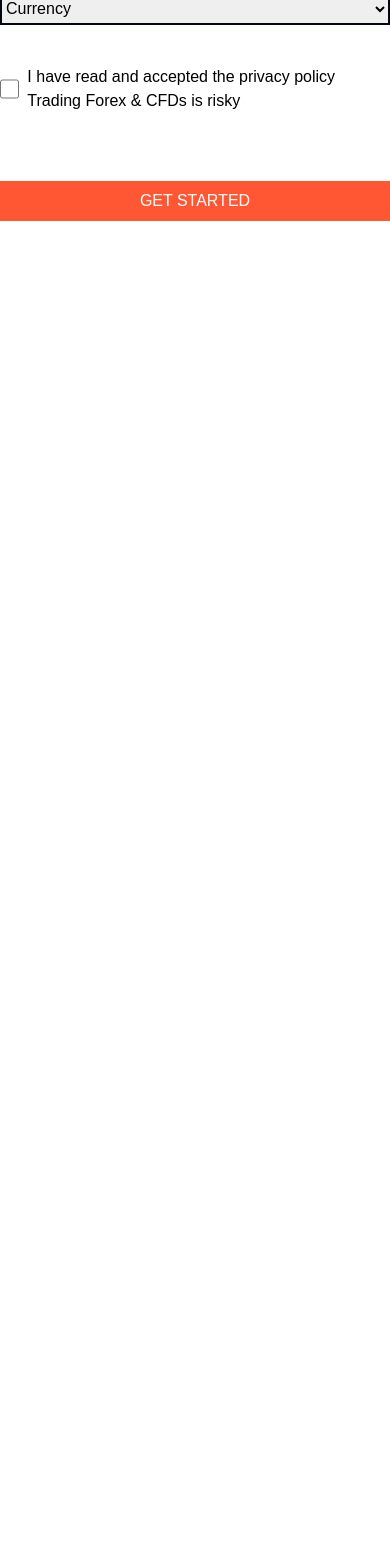
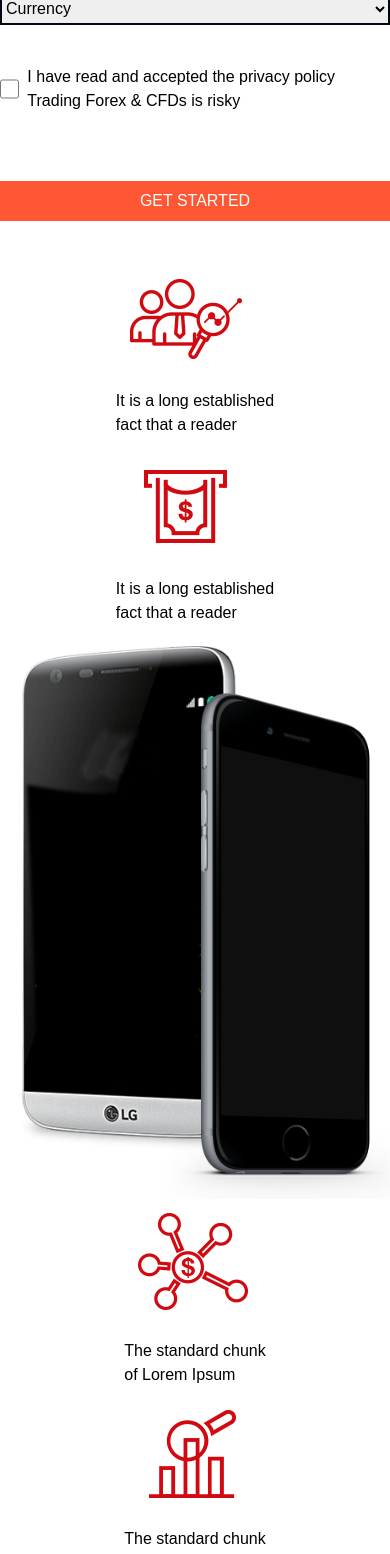
Before and after one commit to Andreaspkst/webhfm, a React (Vite) app: page / in a window 390 px wide. Shown: the part 1023-2577 px from the top of the page. Before the commit the page ends 1272 px from the top, so only its background shows below. Built offline with nearby package versions, Linux system fonts and the light colour scheme; no server answers.

Commit message:
Completed Responsive Hero Section

```diff
--- a/src/App.jsx
+++ b/src/App.jsx
@@ -1,4 +1,4 @@
-import { Mobile, Navbar, Registration } from './components';
+import { Mobile, Navbar, Registration, Hero } from './components';
 
 function App() {
 
@@ -7,6 +7,7 @@ function App() {
         <Navbar />
         <Mobile />
         <Registration />
+        <Hero />
       </div>
   );
 }
--- /dev/null
+++ b/src/components/Hero.jsx
@@ -0,0 +1,41 @@
+import React from 'react'
+import mobilex from '../assets/2mob.png'
+import icon1 from '../assets/icon1.png'
+import icon2 from '../assets/icon2.png'
+import icon3 from '../assets/icon3.png'
+import icon4 from '../assets/icon4.png'
+
+const Hero = () => {
+  return (
+    <div className="w-full flex flex-col-3 justify-between ">
+        <div className="grid md:grid-cols-3 max-w-[1240px] m-auto">
+          <div className="md:mt-20 md:ml-20">
+            <div className="grid justify-center">
+                <img className='' src={icon1} alt="" />
+                <p>It is a long established <br/> fact that a reader</p>
+            </div>
+            <div className="grid justify-center">
+                <img className='' src={icon2} alt="" />
+                <p>It is a long established <br/> fact that a reader</p>
+            </div>
+
+          </div>
+          <div className="">
+            <img className='' src={mobilex} alt="mobilephones" />
+          </div>
+          <div className="md:mt-20 md:mr-20">
+            <div className="grid justify-center">
+                <img className='' src={icon3} alt="" />
+                <p>The standard chunk <br/> of Lorem Ipsum</p>
+            </div>
+            <div className="grid justify-center">
+                <img className='' src={icon4} alt="" />
+                <p>The standard chunk <br/> of Lorem Ipsum</p>
+            </div>
+          </div>
+        </div>
+    </div>
+  )
+}
+
+export default Hero
--- a/src/components/index.js
+++ b/src/components/index.js
@@ -1,9 +1,12 @@
 import Navbar from './Navbar.jsx';
 import Mobile from './Mobile.jsx';
 import Registration from './Registration.jsx';
+import Hero from './Hero.jsx'
 
 export {
     Navbar,
     Mobile,
     Registration,
+    Hero,
+
 }
```
